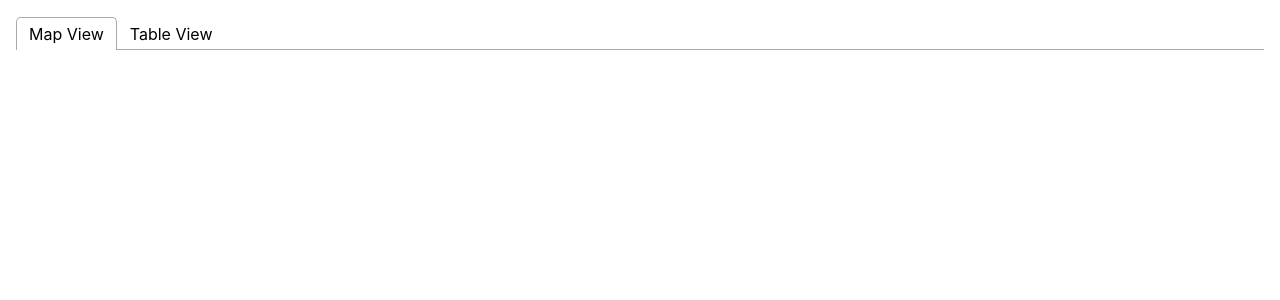
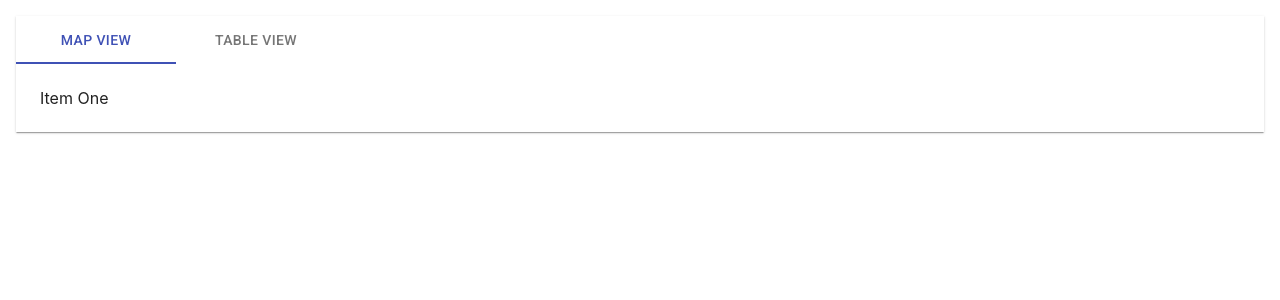
Before and after one commit to WebTalentTop/react-covid-map, a React (Create React App) app in the folder client/: page / in a window 1280 px wide. Shown: the top 300 px of the page. Built offline with nearby package versions, Linux system fonts and the light colour scheme; no server answers.

Commit message:
handle Delete

```diff
--- /dev/null
+++ b/client/src/components/DeleteDialog.js
@@ -0,0 +1,36 @@
+import React from 'react';
+import Button from '@material-ui/core/Button';
+import Dialog from '@material-ui/core/Dialog';
+import DialogActions from '@material-ui/core/DialogActions';
+import DialogContent from '@material-ui/core/DialogContent';
+import DialogContentText from '@material-ui/core/DialogContentText';
+import DialogTitle from '@material-ui/core/DialogTitle';
+
+export default function DeleteDialog({ open, handleClose, handleDelete }) {
+
+  return (
+    <div>
+      <Dialog
+        open={open}
+        onClose={handleClose}
+        aria-labelledby="alert-dialog-title"
+        aria-describedby="alert-dialog-description"
+      >
+        <DialogTitle id="alert-dialog-title">Delete Confirm</DialogTitle>
+        <DialogContent>
+          <DialogContentText id="alert-dialog-description">
+            Are you sure to delete the record?
+          </DialogContentText>
+        </DialogContent>
+        <DialogActions>
+          <Button onClick={handleClose} color="primary">
+            Cancel
+          </Button>
+          <Button onClick={handleDelete} color="primary" autoFocus>
+            Ok
+          </Button>
+        </DialogActions>
+      </Dialog>
+    </div>
+  );
+}
--- a/client/src/components/Main.js
+++ b/client/src/components/Main.js
@@ -1,13 +1,35 @@
 import React, { useState, useEffect } from 'react';
-import { Tab, Tabs, TabList, TabPanel } from 'react-tabs';
-import 'react-tabs/style/react-tabs.css';
+import Paper from '@material-ui/core/Paper';
+import Tabs from '@material-ui/core/Tabs';
+import Tab from '@material-ui/core/Tab';
+import Box from '@material-ui/core/Box';
 import TableView from './TableView';
+
+function TabPanel(props) {
+  const { children, value, index, ...other } = props;
+
+  return (
+    <div
+      role="tabpanel"
+      hidden={value !== index}
+      id={`wrapped-tabpanel-${index}`}
+      aria-labelledby={`wrapped-tab-${index}`}
+      {...other}
+    >
+      {value === index && (
+        <Box p={3}>
+          {children}
+        </Box>
+      )}
+    </div>
+  );
+}
 
 export default function Main() {
   const [casesData, setCasesData] = useState([])
   const [timer, setTimer] = useState(null)
   const [isMounted, setIsMounted] = useState(false)
-
+  const [value, setValue] = React.useState(0);
 
   async function updateCases () {
     try {
@@ -21,25 +43,48 @@ export default function Main() {
     setTimer(setTimeout(updateCases, 200))
   }
 
+  async function onDelete(id) {
+    if (id) {
+      try {
+        await fetch(`http://localhost:5000/api/cases/${id}`, { method: 'DELETE' })
+      } catch (e) {
+        console.error(e)
+      }
+    }
+  }
+
   useEffect(() => {
     if (!isMounted) {
       updateCases()
       setIsMounted(true)
     }
-  })
+  });
+
+  const handleChange = (event, newValue) => {
+    setValue(newValue);
+  };
 
   return (
-    <Tabs>
-      <TabList>
-        <Tab>Map View</Tab>
-        <Tab>Table View</Tab>
-      </TabList>
-
-      <TabPanel>
+    <Paper square>
+      <Tabs
+        value={value}
+        indicatorColor="primary"
+        textColor="primary"
+        onChange={handleChange}
+        aria-label="disabled tabs example"
+      >
+        <Tab label="Map View" />
+        <Tab label="Table View" />
+      </Tabs>
+      <TabPanel value={value} index={0}>
+        Item One
       </TabPanel>
-      <TabPanel>
-        <TableView casesData={casesData} />
+      <TabPanel value={value} index={1}>
+        <TableView
+          casesData={casesData}
+          onDelete={onDelete}
+        />
       </TabPanel>
-    </Tabs>
+    </Paper>
   )
 }
--- a/client/src/components/TableView.js
+++ b/client/src/components/TableView.js
@@ -1,18 +1,21 @@
-import React, { useState, useEffect } from 'react';
+import React, { useState } from 'react';
 import { makeStyles } from '@material-ui/core/styles';
 import Paper from '@material-ui/core/Paper';
 import Table from '@material-ui/core/Table';
+import Button from '@material-ui/core/Button';
 import TableBody from '@material-ui/core/TableBody';
 import TableCell from '@material-ui/core/TableCell';
 import TableContainer from '@material-ui/core/TableContainer';
 import TableHead from '@material-ui/core/TableHead';
 import TablePagination from '@material-ui/core/TablePagination';
 import TableRow from '@material-ui/core/TableRow';
+import DeleteDialog from './DeleteDialog';
 
 const columns = [
   { id: 'date', label: 'Last Update', minWidth: 170, format: (value) => value.toLocaleString('en-US') },
   { id: 'location', label: 'Location', minWidth: 170, format: (value) => value.toLocaleString('en-US') },
   { id: 'count', label: 'Cases', minWidth: 170, format: (value) => value.toLocaleString('en-US') },
+  { id: 'actions', label: 'Actions', minWidth: 170 },
 ];
 
 const useStyles = makeStyles({
@@ -24,10 +27,21 @@ const useStyles = makeStyles({
   },
 });
 
-export default function StickyHeadTable({ casesData }) {
+export default function StickyHeadTable({ casesData, onDelete }) {
   const classes = useStyles();
   const [page, setPage] = useState(0);
   const [rowsPerPage, setRowsPerPage] = useState(10);
+  const [open, setOpen] = React.useState(false);
+  const [currentId, setCurrentId] = useState(null);
+
+  const handleClickOpen = (id) => {
+    setOpen(true);
+    setCurrentId(id);
+  };
+
+  const handleClose = () => {
+    setOpen(false);
+  };
 
   const handleChangePage = (event, newPage) => {
     setPage(newPage);
@@ -38,8 +52,18 @@ export default function StickyHeadTable({ casesData }) {
     setPage(0);
   };
 
+  const handleDelete = () => {
+    setOpen(false);
+    onDelete(currentId);
+  }
+
   return (
     <Paper className={classes.root}>
+      <DeleteDialog
+        open={open}
+        handleClose={handleClose}
+        handleDelete={handleDelete}
+      />
       <TableContainer className={classes.container}>
         <Table stickyHeader aria-label="sticky table">
           <TableHead>
@@ -58,14 +82,25 @@ export default function StickyHeadTable({ casesData }) {
           <TableBody>
             {casesData && casesData.slice(page * rowsPerPage, page * rowsPerPage + rowsPerPage).map((row) => {
               return (
-                <TableRow hover role="checkbox" tabIndex={-1} key={row.code}>
+                <TableRow hover role="checkbox" tabIndex={-1} key={row._id}>
                   {columns.map((column) => {
                     const value = row[column.id];
-                    return (
-                      <TableCell key={column.id} align={column.align}>
-                        {column.format && typeof value === 'number' ? column.format(value) : value}
-                      </TableCell>
-                    );
+                    if (column.id !== 'actions') {
+                      return (
+                        <TableCell key={`${column.id}-${row._id}`} align={column.align}>
+                          {column.format && typeof value === 'number' ? column.format(value) : value}
+                        </TableCell>
+                      );
+                    }
+                    else {
+                      return (
+                        <TableCell key={`action-${row._id}`}>
+                          <Button onClick={() => handleClickOpen(row._id)} color="primary">
+                            Delete
+                          </Button>
+                        </TableCell>
+                      )
+                    }
                   })}
                 </TableRow>
               );
```
